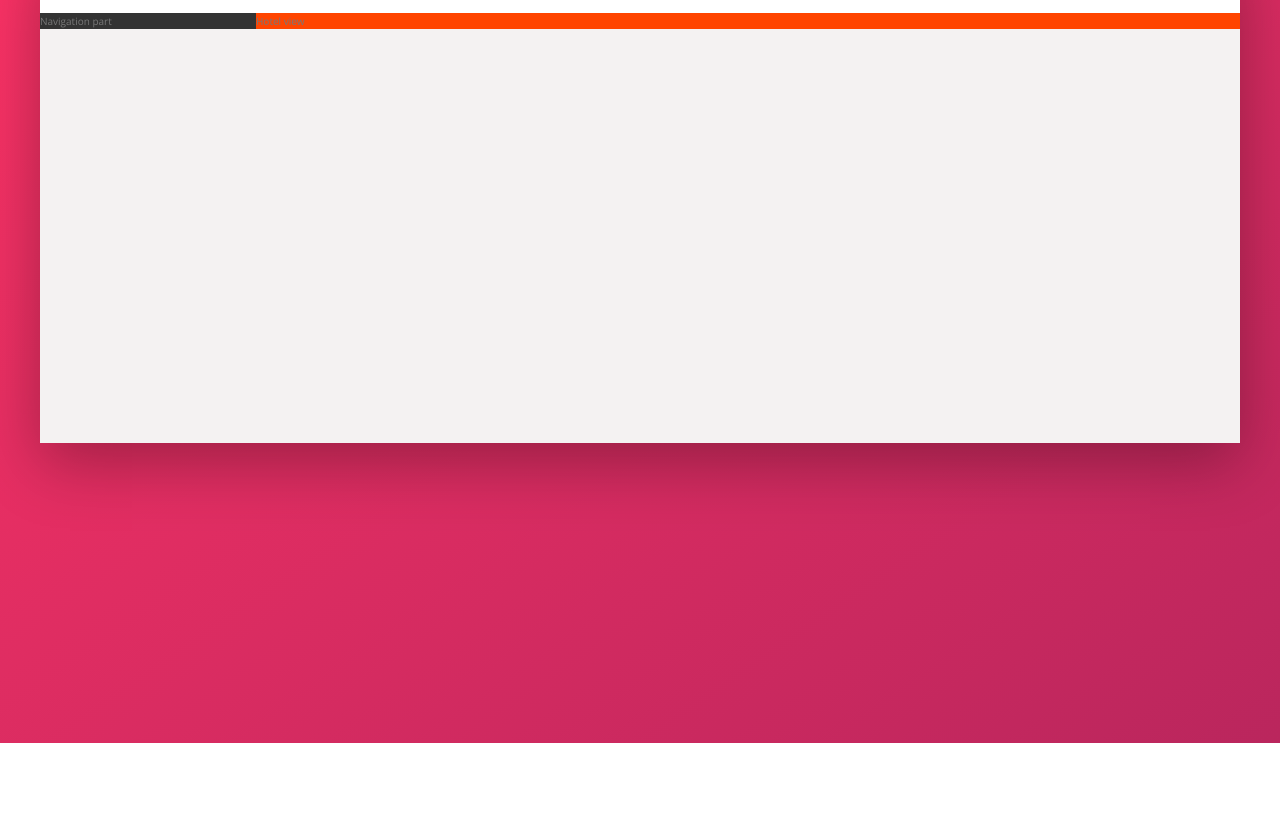
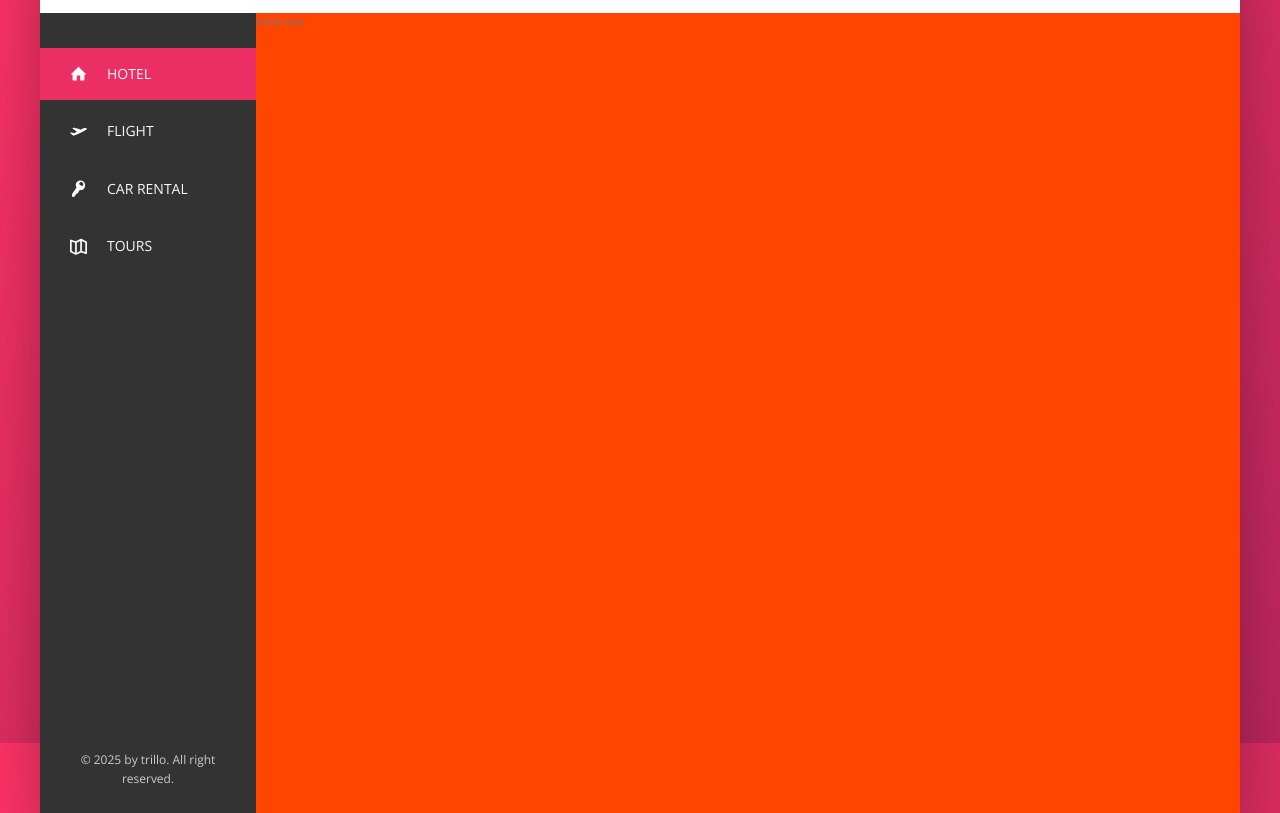
Before and after one commit to Xavier-Hsiao/trillo, a website: page index.html in a window 1280 px wide. Shown: the part 137-950 px from the top of the page. Before the commit the page ends 880 px from the top, so only its background shows below. Drawn offline with nearby package versions, Linux system fonts and the light colour scheme.

Commit message:
add sidebar

```diff
--- a/index.html
+++ b/index.html
@@ -44,7 +44,44 @@
 			</header>
 			<div class="content">
 				<nav class="sidebar">
-					Navigation part
+					<ul class="side-nav">
+						<li class="side-nav__item side-nav__item--active">
+							<a href="#" class="side-nav__link">
+								<svg class="side-nav__icon">
+									<use xlink:href="img/sprite.svg#icon-home"></use>
+								</svg>
+								<span>Hotel</span>
+							</a>
+						</li>
+						<li class="side-nav__item">
+							<a href="#" class="side-nav__link">
+								<svg class="side-nav__icon">
+									<use xlink:href="img/sprite.svg#icon-aircraft-take-off"></use>
+								</svg>
+								<span>Flight</span>
+							</a>
+						</li>
+						<li class="side-nav__item">
+							<a href="#" class="side-nav__link">
+								<svg class="side-nav__icon">
+									<use xlink:href="img/sprite.svg#icon-key"></use>
+								</svg>
+								<span>Car rental</span>
+							</a>
+						</li>
+						<li class="side-nav__item">
+							<a href="#" class="side-nav__link">
+								<svg class="side-nav__icon">
+									<use xlink:href="img/sprite.svg#icon-map"></use>
+								</svg>
+								<span>Tours</span>
+							</a>
+						</li>
+					</ul>
+
+					<div class="legal">
+						&copy; 2025 by trillo. All right reserved.
+					</div>
 				</nav>
 				<main class="hotel-view">
 					Hotel view
--- a/sass/_components.scss
+++ b/sass/_components.scss
@@ -104,9 +104,6 @@
 		color: #fff;
 	}
 
-	&__user {
-
-	}
 	&__user-photo {
 		height: 3.75rem;
 		margin-right: 1rem;
@@ -114,3 +111,68 @@
 	}
 
 }
+
+// Side Navigation
+.side-nav {
+	margin-top: 3.5rem;
+	font-size: 1.4rem;
+	list-style: none;
+
+	&__item {
+		position: relative;
+
+		&:not(:last-child) {
+			margin-bottom: .5rem;
+		}
+	}
+	&__item::before {
+		content: "";
+		position: absolute;
+		top: 0;
+		left: 0;
+		height: 100%;
+		width: 3%;
+		background-color: var(--color-primary);
+		transform: scale(0);
+		transform-origin: center;
+		transition: transform .2s, width .4s cubic-bezier(1, 0, 0, 1) .2s, background-color .1s;
+	}
+
+	&__item:hover::before,
+	&__item--active::before {
+		transform: scaleY(1);
+		width: 100%;
+	}
+
+	&__item:active::before {
+		background-color: var(--color-primary-light);
+	}
+
+	&__link:link,
+	&__link:visited {
+		display: flex;
+		align-items: center;
+
+		position: relative;
+		z-index: 10;
+		padding: 1.5rem 3rem;
+		color: var(--color-grey-light-1);
+		text-decoration: none;
+		text-transform: uppercase;
+	}
+
+	&__icon {
+		margin-right: 2rem;
+		width: 1.7rem;
+		height: 1.75rem;
+		fill: currentColor;
+	}
+}
+
+// Legal Text
+.legal {
+	padding: 2.5rem;
+	font-size: 1.2rem;
+	text-align: center;
+	color: var(--color-grey-light-4);
+}
--- a/sass/_layout.scss
+++ b/sass/_layout.scss
@@ -21,11 +21,16 @@
 }
 
 .sidebar {
+	display: flex;
+	flex-direction: column;
+	justify-content: space-between;
+
 	flex: 0 0 18%;
 	background-color: var(--color-grey-dark-1);
 }
 
 .hotel-view {
+	height: 80rem;
 	flex: 1; // take all the rest space aside from sidebar
 	background-color: orangered;
 }
```
Also changed, not shown: css/style.css, 1 other file.
